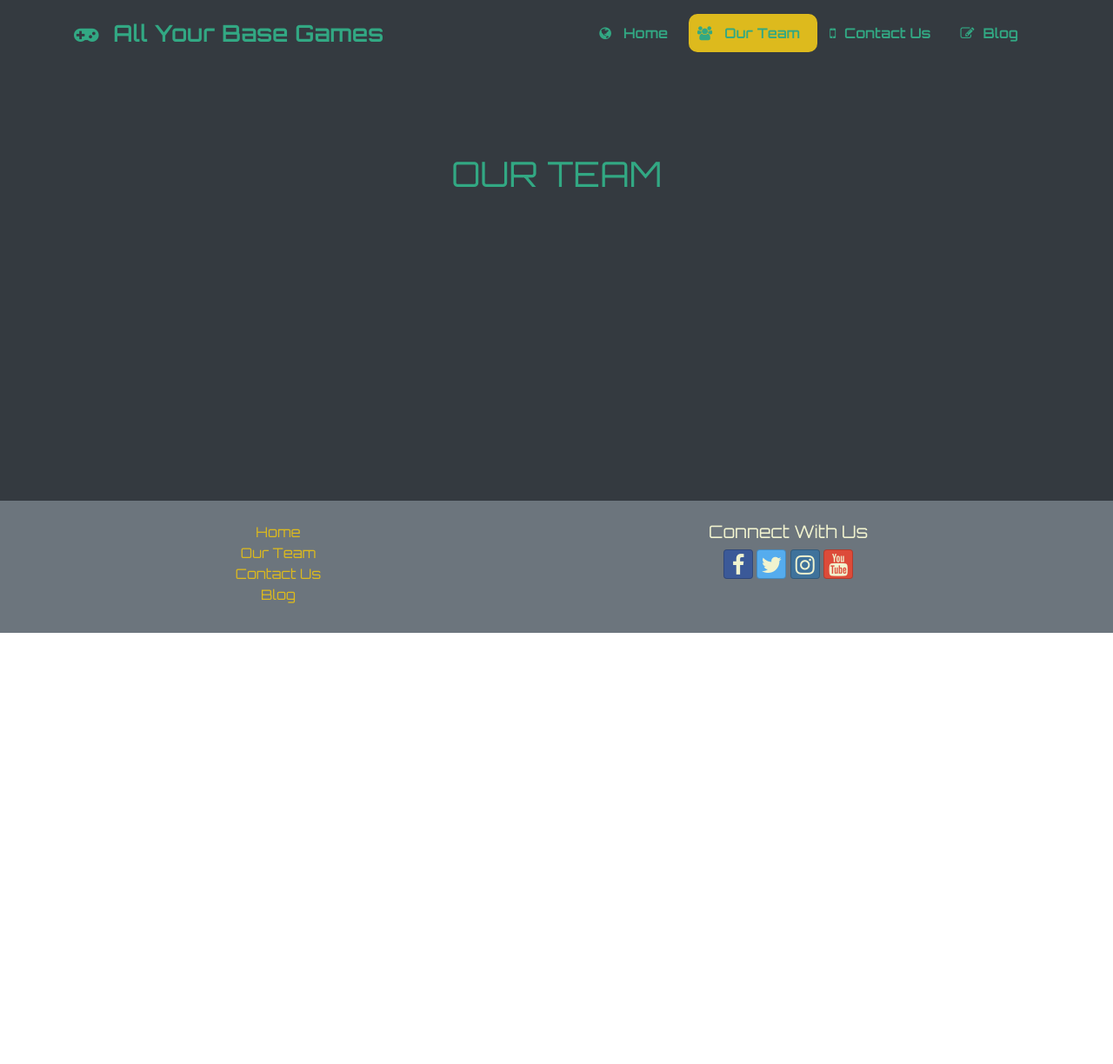
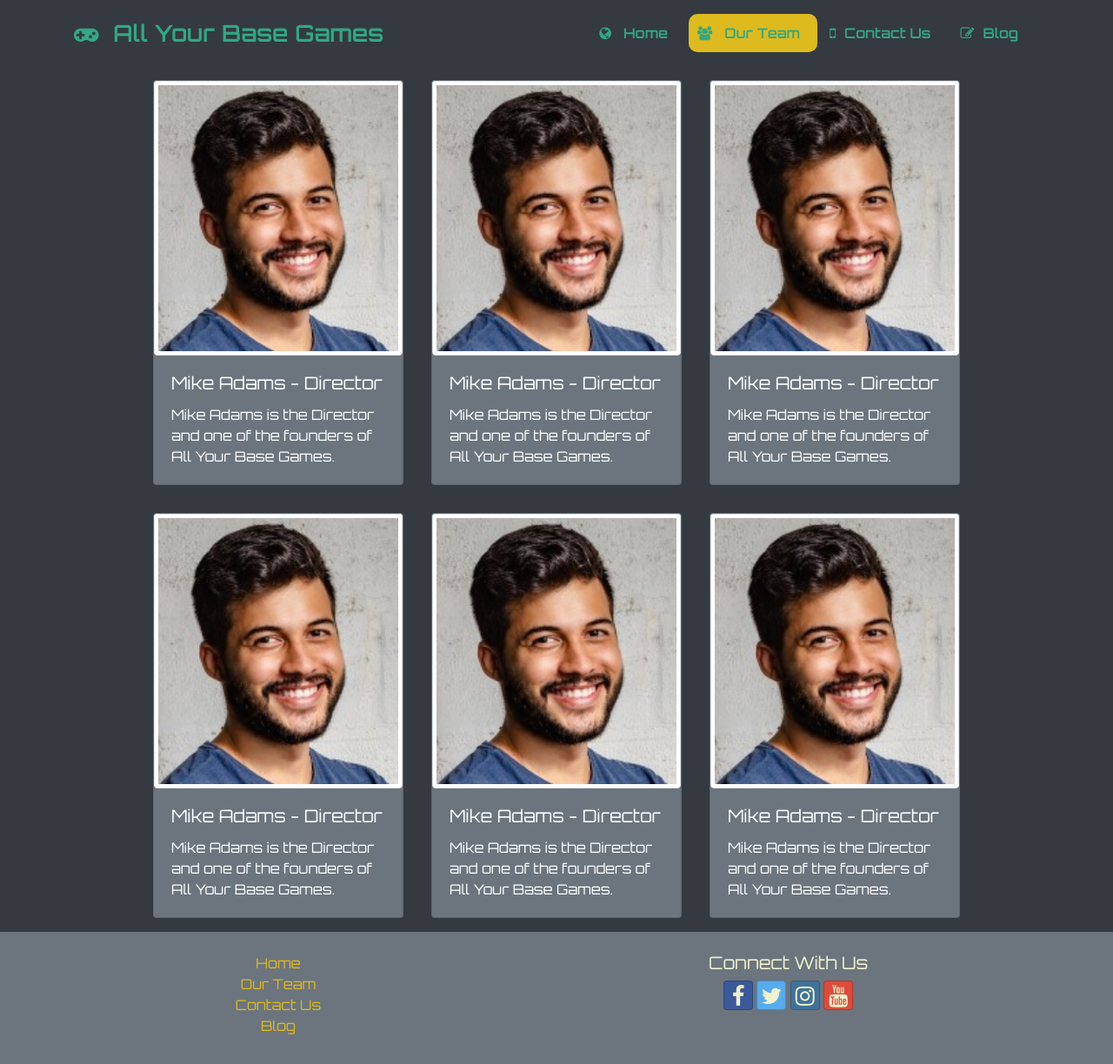
Before and after one commit to peondg-Nucamp/gaming-site-portfolio-project, a website: page ourTeam.html in a window 1280 px wide. Shown: the whole page at 87% size. Before the commit the page ends 800 px from the top, so only its background shows below. Drawn offline with nearby package versions, Linux system fonts and the light colour scheme.

Commit message:
Started on frist draft of Our Team Page

```diff
--- a/ourTeam.html
+++ b/ourTeam.html
@@ -55,17 +55,77 @@
 
     <!-- MAIN SECTION  -->
     <div class="container-fluid bg-dark">
-        <div class="row" style="height: 100px;">
+        <div class="row">
             <div class="col">
+                <div class="card-deck">
+                    <!-- First Card  -->
+                    <div class="card bg-secondary text-white mx-auto ml-sm-auto mr-sm-3 my-3" style="max-width: 18rem;">
+                        <img src="img/mike-adams-headshot.jpg" class="card-img-top img-thumbnail" alt="Mike Adams Picture">
+                        <div class="card-body">
+                            <h5 class="card-title">Mike Adams - Director</h5>
+                            <p class="card-text">Mike Adams is the Director and one of the founders of All Your Base Games.</p>
+                        </div>
+                    </div>
+                    <!-- End First Card  -->
 
+                    <!-- Second Card  -->
+                    <div class="card bg-secondary text-white mx-auto ml-sm-3 mr-sm-3 my-3" style="max-width: 18rem;">
+                        <img src="img/mike-adams-headshot.jpg" class="card-img-top img-thumbnail" alt="Mike Adams Picture">
+                        <div class="card-body">
+                            <h5 class="card-title">Mike Adams - Director</h5>
+                            <p class="card-text">Mike Adams is the Director and one of the founders of All Your Base Games.</p>
+                        </div>
+                    </div>
+                    <!-- End Second Card  -->
+
+                    <!-- Third Card  -->
+                    <div class="card bg-secondary text-white mx-auto ml-sm-3 mr-sm-auto my-3" style="max-width: 18rem;">
+                        <img src="img/mike-adams-headshot.jpg" class="card-img-top img-thumbnail" alt="Mike Adams Picture">
+                        <div class="card-body">
+                            <h5 class="card-title">Mike Adams - Director</h5>
+                            <p class="card-text">Mike Adams is the Director and one of the founders of All Your Base Games.</p>
+                        </div>
+                    </div>
+                    <!-- End Third Card  -->
+                </div> <!-- End Card Deck  -->
             </div>
-        </div>
+        </div> <!-- End row -->
         <div class="row">
-            <div class="col-5 ml-auto mr-auto text-center" style="height: 400px;">
-                <h1>OUR TEAM</h1>
-            </div>
-        </div>
-    </div>
+            <div class="col">
+                <div class="card-deck">
+                    <!-- First Card  -->
+                    <div class="card bg-secondary text-white mx-auto ml-sm-auto mr-sm-3 my-3" style="max-width: 18rem;">
+                        <img src="img/mike-adams-headshot.jpg" class="card-img-top img-thumbnail" alt="Mike Adams Picture">
+                        <div class="card-body">
+                            <h5 class="card-title">Mike Adams - Director</h5>
+                            <p class="card-text">Mike Adams is the Director and one of the founders of All Your Base Games.</p>
+                        </div>
+                    </div>
+                    <!-- End First Card  -->
+
+                    <!-- Second Card  -->
+                    <div class="card bg-secondary text-white mx-auto ml-sm-3 mr-sm-3 my-3" style="max-width: 18rem;">
+                        <img src="img/mike-adams-headshot.jpg" class="card-img-top img-thumbnail" alt="Mike Adams Picture">
+                        <div class="card-body">
+                            <h5 class="card-title">Mike Adams - Director</h5>
+                            <p class="card-text">Mike Adams is the Director and one of the founders of All Your Base Games.</p>
+                        </div>
+                    </div>
+                    <!-- End Second Card  -->
+
+                    <!-- Third Card  -->
+                    <div class="card bg-secondary text-white mx-auto ml-sm-3 mr-sm-auto my-3" style="max-width: 18rem;">
+                        <img src="img/mike-adams-headshot.jpg" class="card-img-top img-thumbnail" alt="Mike Adams Picture">
+                        <div class="card-body">
+                            <h5 class="card-title">Mike Adams - Director</h5>
+                            <p class="card-text">Mike Adams is the Director and one of the founders of All Your Base Games.</p>
+                        </div>
+                    </div>
+                    <!-- End Third Card  -->
+                </div> <!-- End Card Deck -->
+            </div> <!-- End col -->
+        </div> <!-- End row -->
+    </div>  <!-- End main section container -->
 
     <!-- FOOTER SECTION  -->
     <footer class="site-footer">
```
Also changed, not shown: img/mike-adams-headshot.jpg (added).
